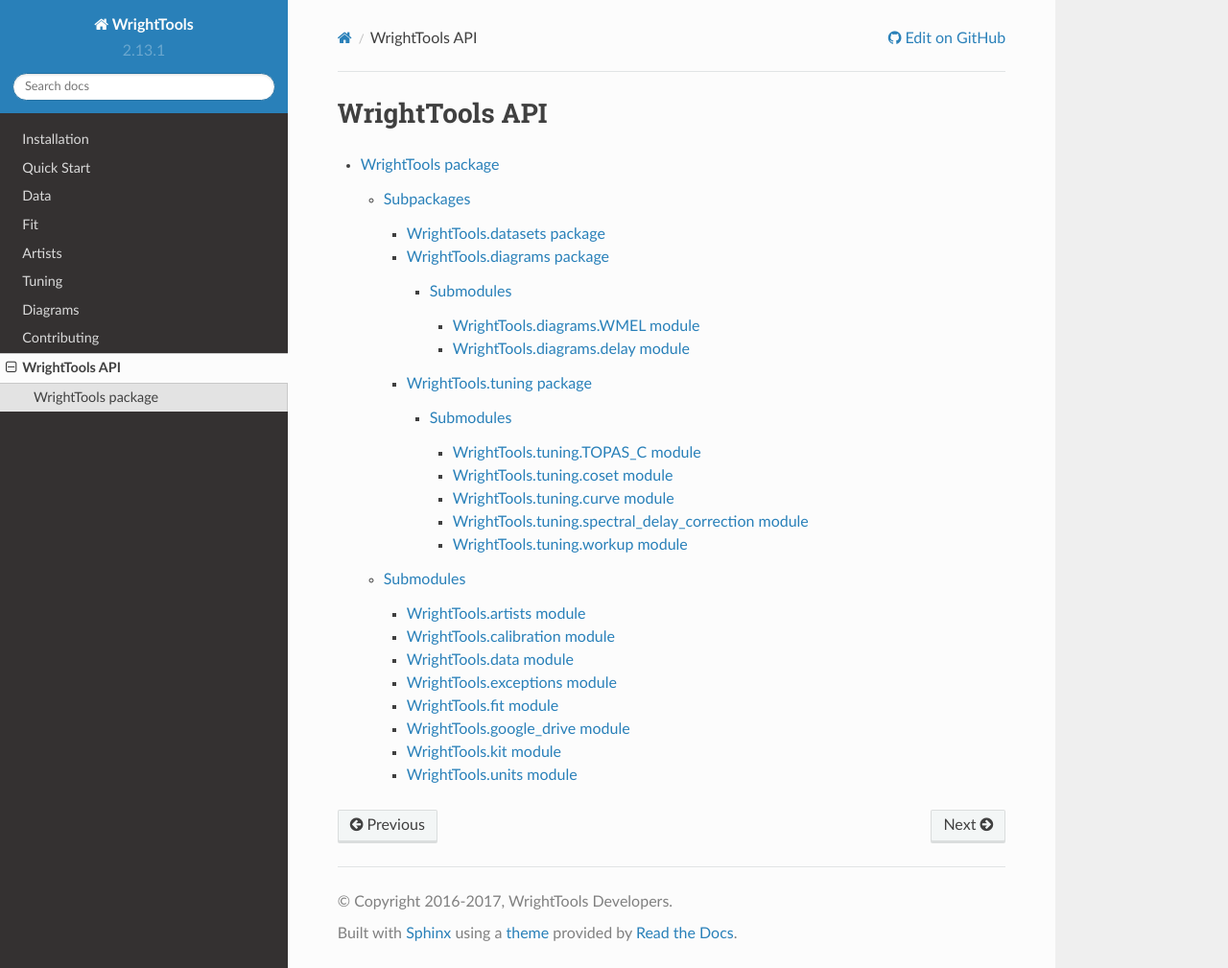
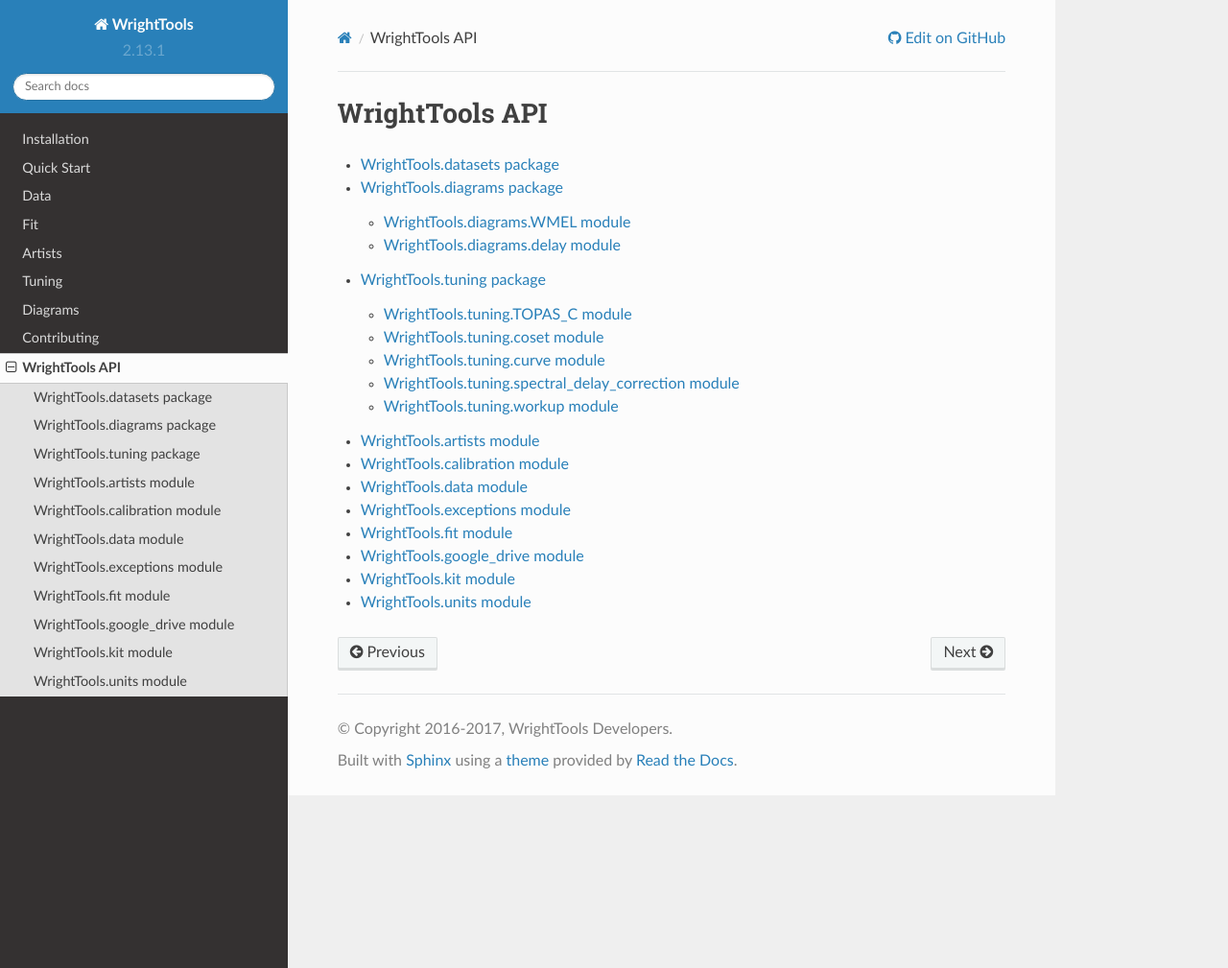
Before and after one commit to wright-group/WrightTools, a Sphinx documentation site: the page built from docs/api/modules.rst, in a window 1280 px wide and 1009 px high. Shown: the whole window at 96% size. Built offline with Sphinx 7.4.7 and the Read the Docs theme 2.0.0, drawn with Linux system fonts in a browser that asks for light colours; pages that are not in the unit, such as notebooks, are missing from menus.

Commit message:
Flatten tree structure (resolves #92)

```diff
--- a/docs/api/WrightTools.diagrams.rst
+++ b/docs/api/WrightTools.diagrams.rst
@@ -6,9 +6,6 @@
     :undoc-members:
     :show-inheritance:
 
-Submodules
-----------
-
 .. toctree::
 
    WrightTools.diagrams.WMEL
--- a/docs/api/WrightTools.tuning.rst
+++ b/docs/api/WrightTools.tuning.rst
@@ -6,9 +6,6 @@
     :undoc-members:
     :show-inheritance:
 
-Submodules
-----------
-
 .. toctree::
 
    WrightTools.tuning.TOPAS_C
--- a/docs/api/modules.rst
+++ b/docs/api/modules.rst
@@ -4,4 +4,14 @@
 .. toctree::
    :maxdepth: 6
 
-   WrightTools
+   WrightTools.datasets
+   WrightTools.diagrams
+   WrightTools.tuning
+   WrightTools.artists
+   WrightTools.calibration
+   WrightTools.data
+   WrightTools.exceptions
+   WrightTools.fit
+   WrightTools.google_drive
+   WrightTools.kit
+   WrightTools.units
```
Also changed, not shown: docs/api/WrightTools.rst (deleted, +0 -30 lines).
